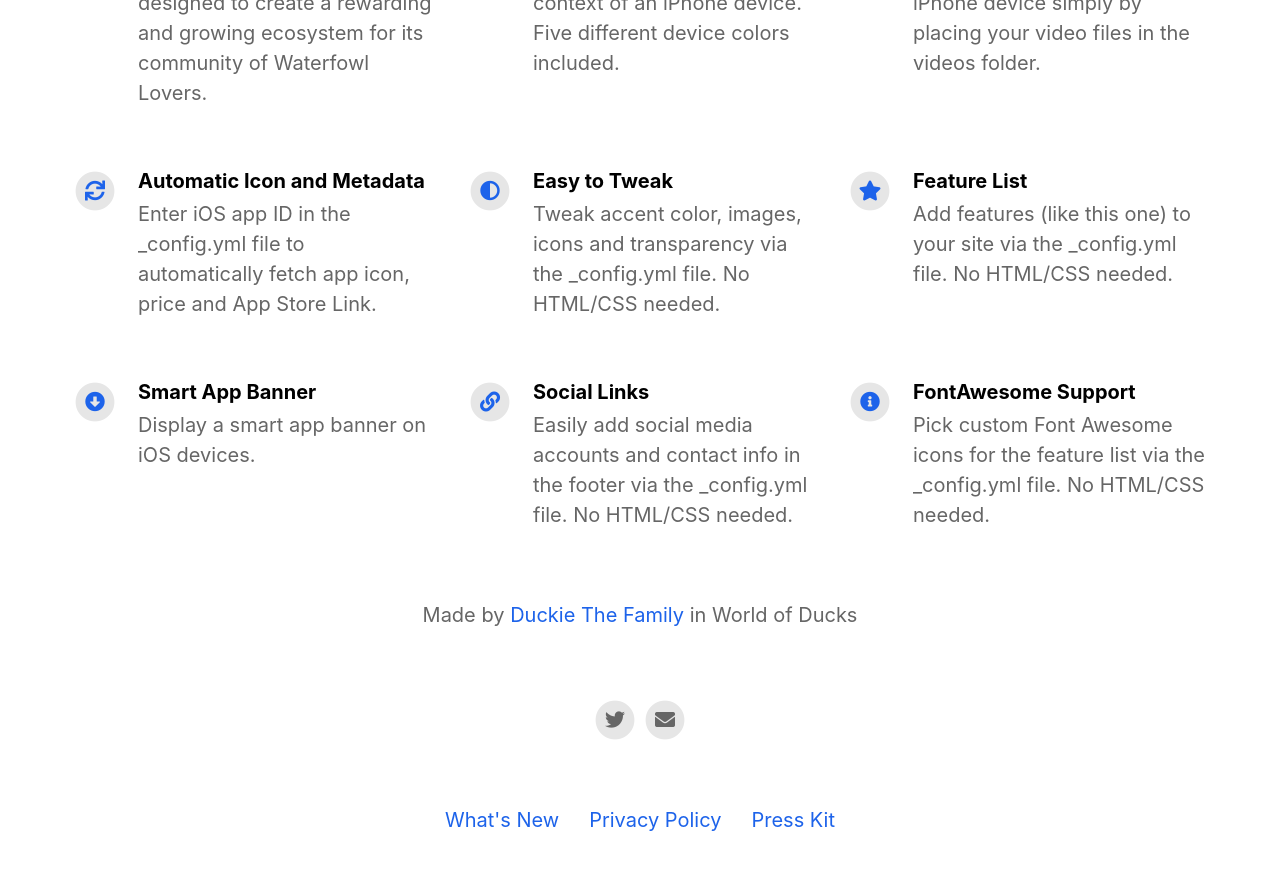
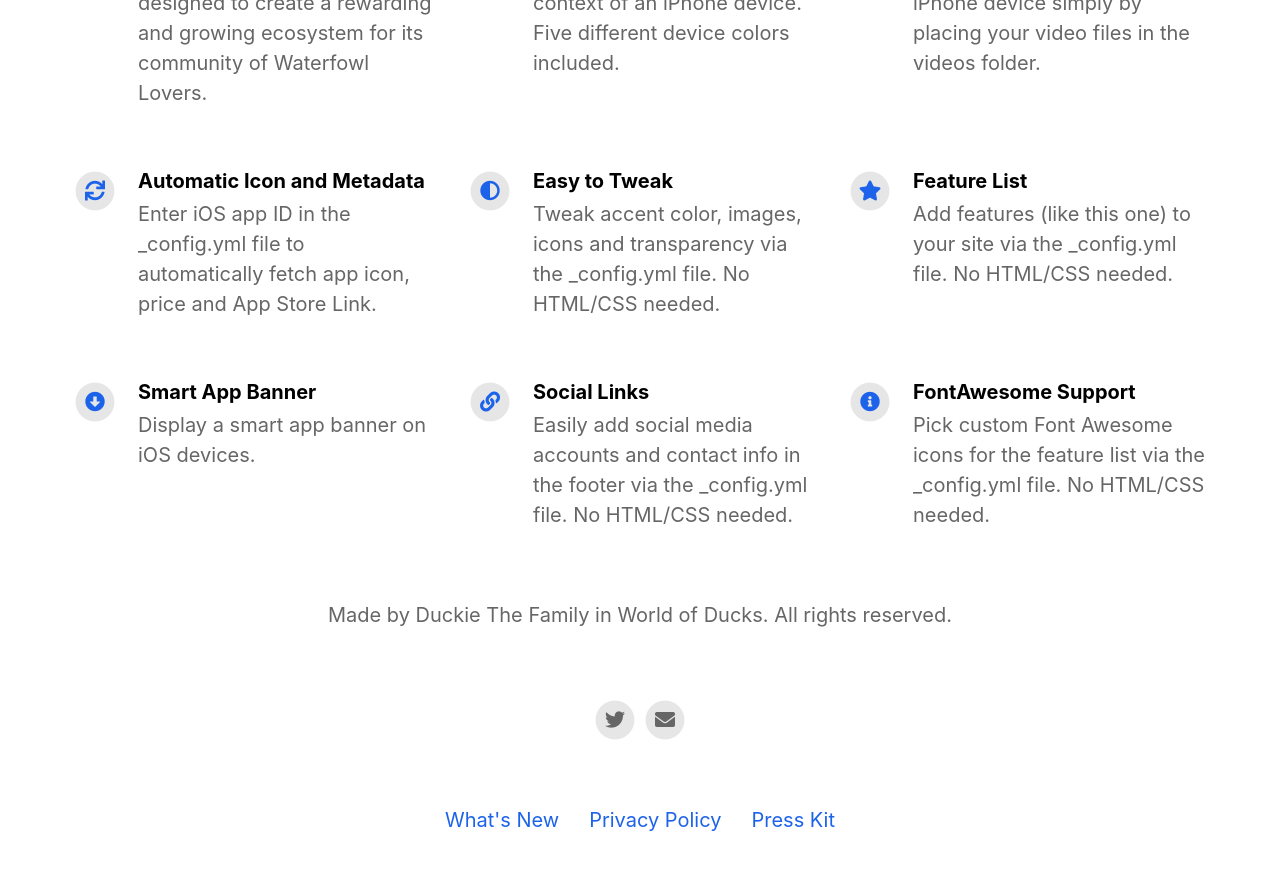
Before and after one commit to duckiethetoken/duckiethetoken, a Jekyll site: the page built from index.html, in a window 1280 px wide and 900 px high, scrolled down 1154 px. Shown: the top 870 px of the window. Built offline with Jekyll 4.4.1, drawn with Linux system fonts in a browser that asks for light colours; nearby versions of some CDN libraries.

Commit message:
Update _config.yml

```diff
--- a/_config.yml
+++ b/_config.yml
@@ -21,8 +21,8 @@ enable_smart_app_banner                   : true
 
 # Information About Yourself
 your_name                                 : Duckie The Family
-your_link                                 : https://duckie.social
-your_city                                 : World of Ducks
+your_link                                 :
+your_city                                 : World of Ducks. All rights reserved.
 email_address                             : onefridge@duckie.social
 facebook_username                         :
 instagram_username                        :
```
